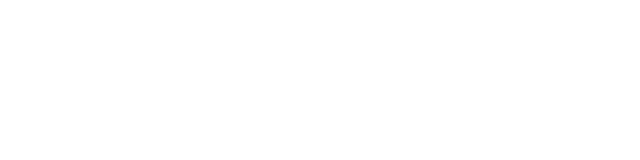
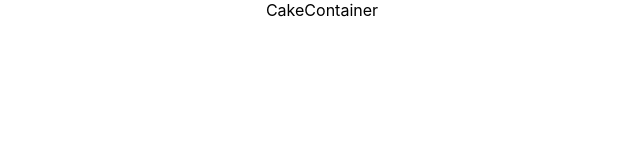
Before and after one commit to saahil0826/redux-tut, a React (Create React App) app: page / in a window 1280 px wide. Shown: the top 160 px of the page, without its empty margins (318-958 px from the left). Built offline with nearby package versions, Linux system fonts and the light colour scheme.

Commit message:
3.5 Adding CakeContainer Component

```diff
--- a/src/App.js
+++ b/src/App.js
@@ -1,5 +1,6 @@
 import React from 'react'
 import './App.css'
+import CakeContainer from './components/CakeContainer.js'
 
 import { Provider } from 'react-redux'
 import { createStore } from 'redux'
@@ -11,6 +12,7 @@
   return (
     <Provider store={store}>
       <div className='App'>
+      <CakeContainer/>
       </div>
     </Provider>
   )
--- /dev/null
+++ b/src/components/CakeContainer.js
@@ -0,0 +1,7 @@
+import React from "react";
+
+function CakeContainer(props) {
+  return <div>CakeContainer</div>;
+}
+
+export default CakeContainer;
```
Also changed, not shown: 1 other file (tests, documents, lock files or other folders).
